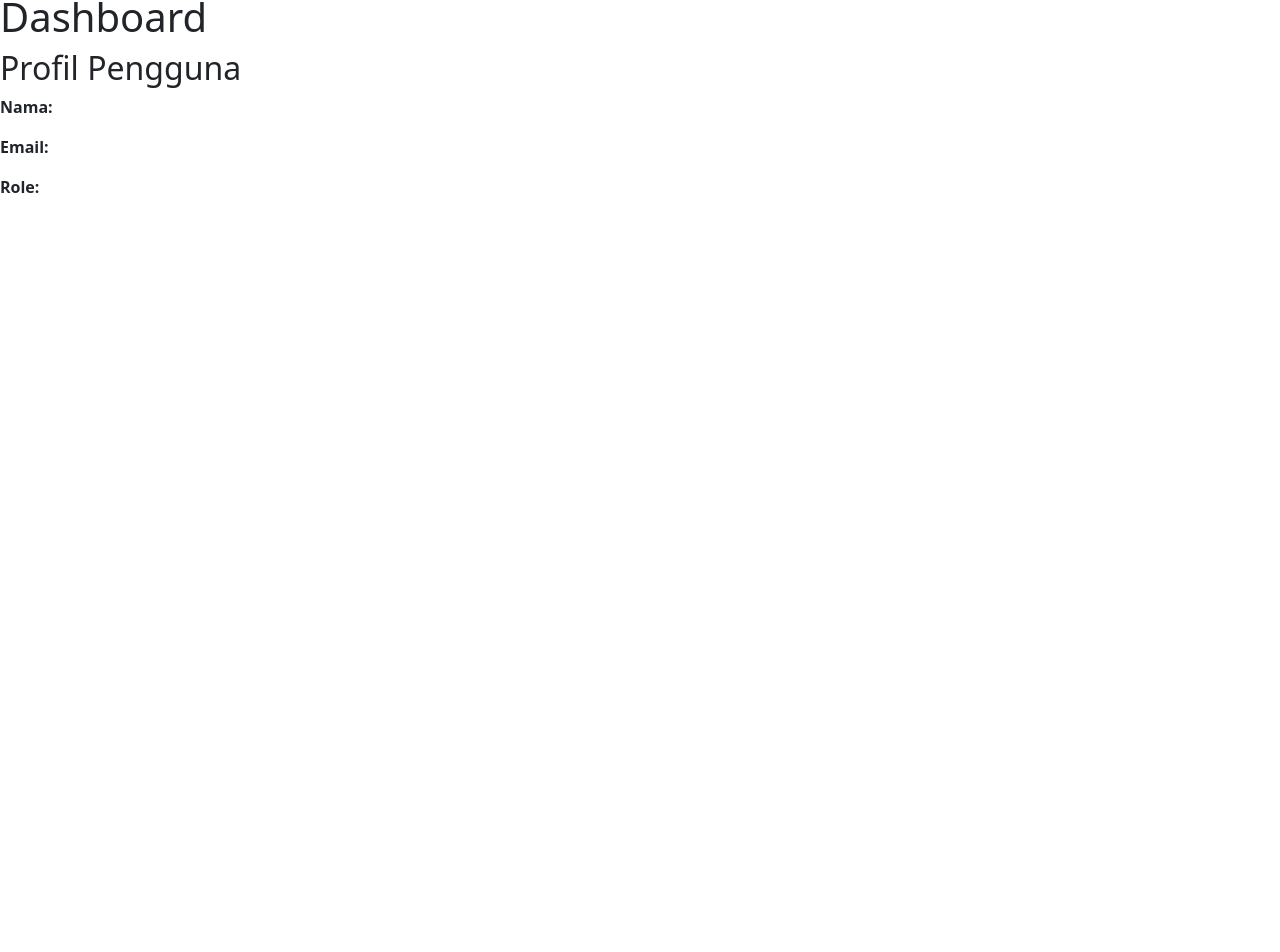
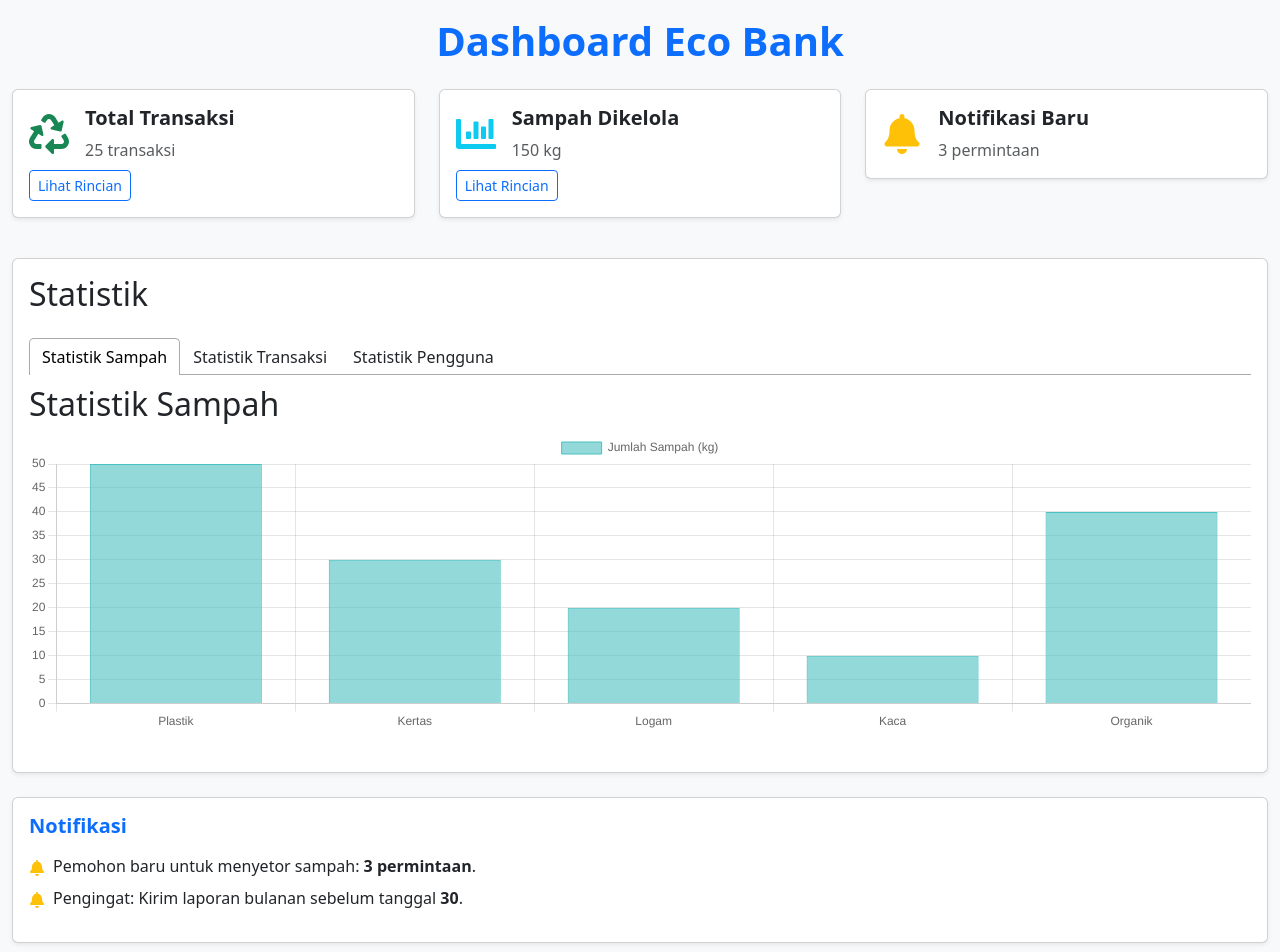
Before and after one commit to Joshtri/NecoSys, a React (Vite) app: page /dashboard in a window 1280 px wide. Shown: the part 143-1095 px from the top of the page. Before the commit the page ends 800 px from the top, so only its background shows below. Built offline with nearby package versions, Linux system fonts and the light colour scheme; no server answers; sample sign-in values are in the browser's storage.

Commit message:
updating dashboard import statistik and statistik tabs

```diff
--- a/src/components/dashboard/Dashboard.jsx
+++ b/src/components/dashboard/Dashboard.jsx
@@ -1,31 +1,139 @@
-import React from 'react';
-import useUserProfile from '../../hooks/useUserProfile';  // Import custom hook
+import React, { useState } from 'react';
+import useUserProfile from '../../hooks/useUserProfile';
+import StatistikTabs from './Statistik/StatistikTabs';
+import ModalRincian from '../dashboard/ModalRincian'; // Import ModalRincian
+import { Card, Container, Row, Col, Button } from 'react-bootstrap';
+import { FaRecycle, FaChartBar, FaBell } from 'react-icons/fa';
 
 function Dashboard() {
-  const userProfile = useUserProfile();  // Use custom hook to get user profile
+  const userProfile = useUserProfile();
+  const [showModal, setShowModal] = useState(false);
+  const [modalContent, setModalContent] = useState({ title: '', content: '' });
+
+  const handleShowModal = (title, content) => {
+    setModalContent({ title, content });
+    setShowModal(true);
+  };
+
+  const handleHideModal = () => {
+    setShowModal(false);
+  };
 
   return (
-    <div className="dashboard-container">
-      <h1 className="dashboard-title">Dashboard</h1>
+    <Container fluid className="bg-light py-4">
+      <h1 className="text-center text-primary mb-4 fw-bold">Dashboard Eco Bank</h1>
 
-      {/* Tampilkan data profil */}
-      <div className="profile-section">
-        <h2>Profil Pengguna</h2>
-        <p><strong>Nama:</strong> {userProfile.nama}</p>
-        <p><strong>Email:</strong> {userProfile.email}</p>
-        {userProfile.role === 'pengepul' && (
-          <>
-            <p><strong>Id:</strong> {userProfile.id || '-'}</p>
-            <p><strong>No Telepon:</strong> {userProfile.noTelepon || '-'}</p>
-            <p><strong>Alamat:</strong> {userProfile.alamat || '-'}</p>
-            <p><strong>Nama Bank Sampah:</strong> {userProfile.namaBankSampah || '-'}</p>
-          </>
-        )}
-        {userProfile.role !== 'pengepul' && (
-          <p><strong>Role:</strong> {userProfile.role}</p>
-        )}
-      </div>
-    </div>
+      {/* Summary Cards */}
+      <Row className="mb-4">
+        <Col md={4} sm={12}>
+          <Card className="shadow-sm mb-3">
+            <Card.Body className="d-flex flex-column align-items-start">
+              <div className="d-flex align-items-center mb-2">
+                <FaRecycle className="text-success me-3" size={40} />
+                <div>
+                  <h5 className="fw-bold">Total Transaksi</h5>
+                  <p className="text-muted mb-0">25 transaksi</p>
+                </div>
+              </div>
+              <Button
+                variant="outline-primary"
+                size="sm"
+                onClick={() => handleShowModal(
+                  'Rincian Total Transaksi',
+                  <ul>
+                    <li>Transaksi 1: 10kg sampah plastik</li>
+                    <li>Transaksi 2: 5kg sampah kertas</li>
+                    <li>Transaksi 3: 10kg sampah kaca</li>
+                  </ul>
+                )}
+              >
+                Lihat Rincian
+              </Button>
+            </Card.Body>
+          </Card>
+        </Col>
+        <Col md={4} sm={12}>
+          <Card className="shadow-sm mb-3">
+            <Card.Body className="d-flex flex-column align-items-start">
+              <div className="d-flex align-items-center mb-2">
+                <FaChartBar className="text-info me-3" size={40} />
+                <div>
+                  <h5 className="fw-bold">Sampah Dikelola</h5>
+                  <p className="text-muted mb-0">150 kg</p>
+                </div>
+              </div>
+              <Button
+                variant="outline-primary"
+                size="sm"
+                onClick={() => handleShowModal(
+                  'Rincian Sampah Dikelola',
+                  <ul>
+                    <li>Plastik: 50kg</li>
+                    <li>Kertas: 30kg</li>
+                    <li>Logam: 20kg</li>
+                    <li>Kaca: 10kg</li>
+                    <li>Organik: 40kg</li>
+                  </ul>
+                )}
+              >
+                Lihat Rincian
+              </Button>
+            </Card.Body>
+          </Card>
+        </Col>
+        <Col md={4} sm={12}>
+          <Card className="shadow-sm mb-3">
+            <Card.Body className="d-flex align-items-center">
+              <FaBell className="text-warning me-3" size={40} />
+              <div>
+                <h5 className="fw-bold">Notifikasi Baru</h5>
+                <p className="text-muted mb-0">3 permintaan</p>
+              </div>
+            </Card.Body>
+          </Card>
+        </Col>
+      </Row>
+
+      {/* Tab Statistik */}
+      <Row className="mb-4">
+        <Col>
+          <Card className="shadow-sm">
+            <Card.Body>
+              <StatistikTabs />
+            </Card.Body>
+          </Card>
+        </Col>
+      </Row>
+
+      {/* Notifikasi */}
+      <Row>
+        <Col>
+          <Card className="shadow-sm">
+            <Card.Body>
+              <h5 className="fw-bold text-primary mb-3">Notifikasi</h5>
+              <ul className="list-unstyled">
+                <li className="mb-2">
+                  <FaBell className="text-warning me-2" />
+                  Pemohon baru untuk menyetor sampah: <strong>3 permintaan</strong>.
+                </li>
+                <li>
+                  <FaBell className="text-warning me-2" />
+                  Pengingat: Kirim laporan bulanan sebelum tanggal <strong>30</strong>.
+                </li>
+              </ul>
+            </Card.Body>
+          </Card>
+        </Col>
+      </Row>
+
+      {/* Modal Component */}
+      <ModalRincian
+        show={showModal}
+        onHide={handleHideModal}
+        title={modalContent.title}
+        content={modalContent.content}
+      />
+    </Container>
   );
 }
 
```
